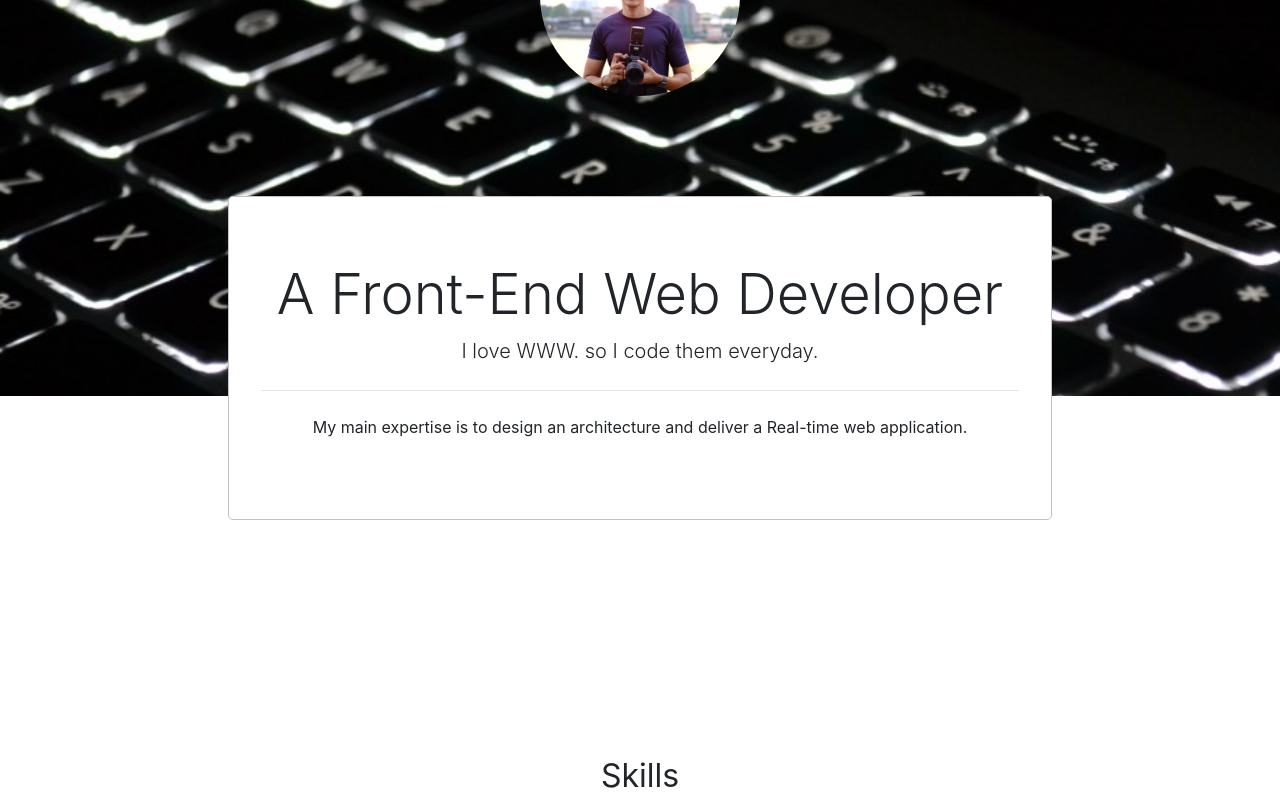
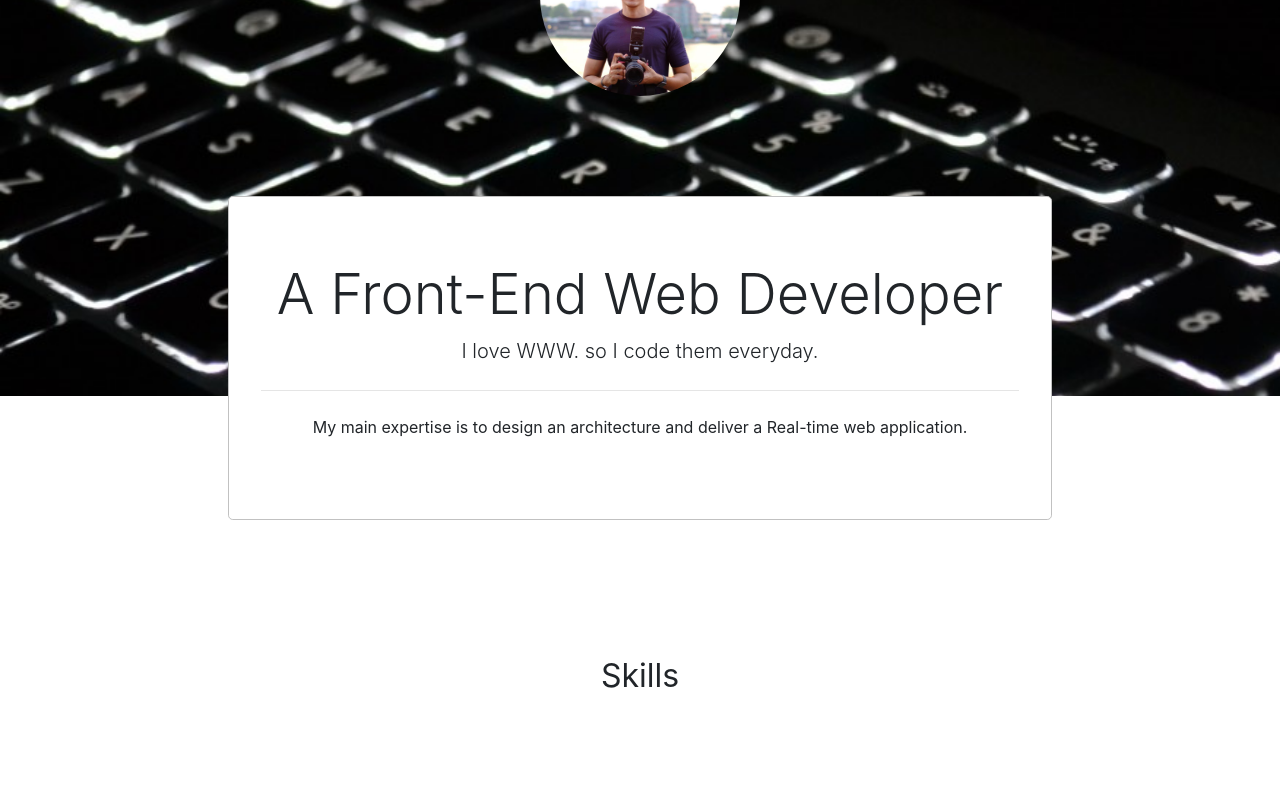
Before and after one commit to blablaBen/pattarasai-profile, an Angular app: page / in a window 1280 px wide. Shown: the part 369-1169 px from the top of the page. Built offline with nearby package versions, Linux system fonts and the light colour scheme.

Commit message:
add font-awesome

```diff
--- a/package.json
+++ b/package.json
@@ -26,6 +26,7 @@
     "angular-cli-ghpages": "^0.5.2",
     "bootstrap": "^4.1.3",
     "core-js": "^2.4.1",
+    "font-awesome": "^4.7.0",
     "rxjs": "^5.5.6",
     "zone.js": "^0.8.19"
   },
--- a/src/app/profile-content/skill/skill.component.html
+++ b/src/app/profile-content/skill/skill.component.html
@@ -1,7 +1,7 @@
 <div class="col-12">
   <div class="row">
     <div class="col align-self-center align-center header-topic">
-      Skills
+        <i class="fas fa-hdd"></i> Skills
     </div>
   </div>
 </div>
--- a/src/app/profile-content/skill/skill.component.scss
+++ b/src/app/profile-content/skill/skill.component.scss
@@ -0,0 +1,5 @@
+:host {
+    &>div {
+        top: -100px;
+    }
+}
--- a/src/styles.scss
+++ b/src/styles.scss
@@ -1,3 +1,4 @@
+
 /* You can add global styles to this file, and also import other style files */
 body {
     background-image:url('assets/main-background.jpg');
```
Also changed, not shown: .angular-cli.json, 1 other file (tests, documents, lock files or other folders).
